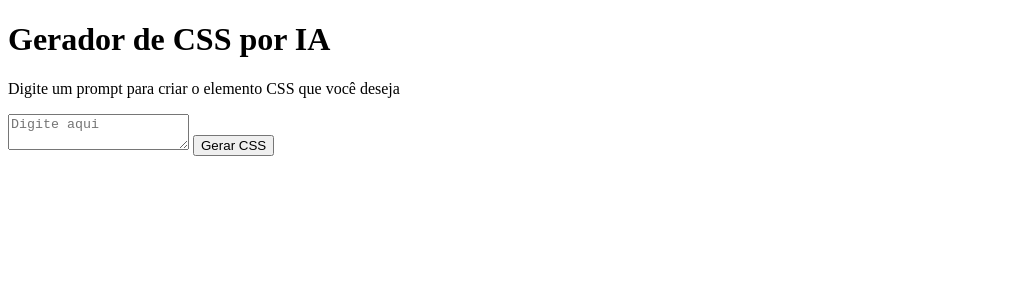
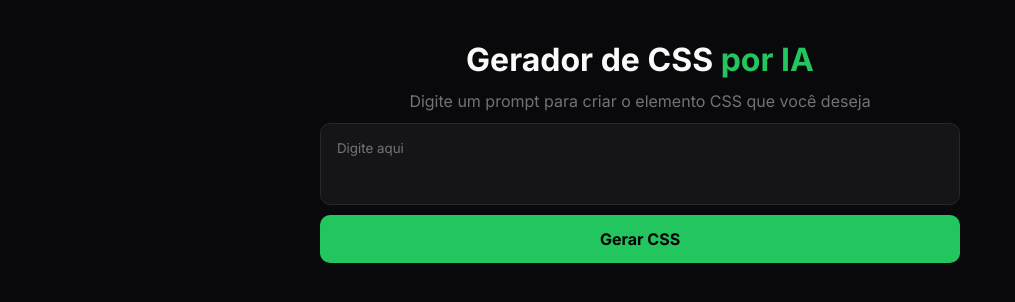
Before and after one commit to Guilh3rme-August0-bs/Gerador-de-CSS-por-IA, a plain HTML site: page index.html in a window 1280 px wide. Shown: the whole page, without its empty margins (0-1015 px from the left). Drawn offline with Linux system fonts and the light colour scheme.

Commit message:
Foi iniciada a construção da função de criar o script ao clicar no botão

```diff
--- a/index.html
+++ b/index.html
@@ -1,16 +1,28 @@
 <!DOCTYPE html>
 <html lang="pt-br">
+
 <head>
     <meta charset="UTF-8">
     <meta name="viewport" content="width=device-width, initial-scale=1.0">
-    <title>IA CSS Generator</title>
+    <link rel="stylesheet" href="styles.css" class="rel">
+    <link rel="preconnect" href="https://fonts.googleapis.com">
+    <link rel="preconnect" href="https://fonts.gstatic.com" crossorigin>
+    <link
+        href="https://fonts.googleapis.com/css2?family=Inter:ital,opsz,wght@0,14..32,100..900;1,14..32,100..900&family=Poppins:ital,wght@0,100;0,200;0,300;0,400;0,500;0,600;0,700;0,800;0,900;1,100;1,200;1,300;1,400;1,500;1,600;1,700;1,800;1,900&family=Roboto:ital,wght@0,100..900;1,100..900&display=swap"
+        rel="stylesheet">
+    <title>AI CSS Generator</title>
 </head>
+
 <body>
-    <h1>Gerador de CSS por IA</h1>
+    <h1>Gerador de CSS <span>por IA</span></h1>
 
     <p>Digite um prompt para criar o elemento CSS que você deseja</p>
 
-    <textarea placeholder="Digite aqui"></textarea>
-    <button>Gerar CSS</button>
+    <textarea rows="3" placeholder="Digite aqui"></textarea>
+    <button id="botao">Gerar CSS</button>
+
+    <script src="script.js"></script>
+
 </body>
+
 </html>
--- /dev/null
+++ b/script.js
@@ -0,0 +1,16 @@
+
+// Algoritmo Receita do Bolo
+// Lógica de Programação - Fazer o bolo
+
+// Algoritmo
+
+// [x] Saber quem é o botão
+// [ ] Saber quando o botão foi clicado
+// [ ] Saber quem é o textarea
+// [ ] Pegar o que tem dentro dele
+// [ ] Enviar para a IA
+// [ ] Pegar a resposta da IA e colocar na tela
+
+let botao = document.getElementById('botao')
+
+botao.addEventListener('click', function() {})
--- a/styles.css
+++ b/styles.css
@@ -0,0 +1,55 @@
+* {
+    margin: 0;
+    padding: 0;
+    box-sizing: border-box;
+    font-family: "Inter", sans-serif;
+}
+
+body {
+    background: #09090b;
+    color: #e4e4e7;
+    padding: 40px;
+    display: flex;
+    flex-direction: column; /*itens um abaixo do outro */
+    align-items: center; /* texto centralizado */
+}
+
+h1 {
+    font-size: 32px;
+    color: #fafafa;
+    font-weight: bold;
+}
+
+span {
+    color: #22c55e;
+}
+
+p {
+    color: #71717a;
+    margin: 12px;
+}
+
+textarea {
+    resize: none;  /* textarea sem redimensionamento */
+    width: 100%;
+    max-width: 640px;
+    padding: 16px;
+    border: 1px solid #27272a;
+    border-radius: 10px;
+    background: #141419;
+    color: #fafafa;
+    outline: none  /* desativar linha de destaque externa do textarea */
+}
+
+button {
+    width: 100%;
+    max-width: 640px;
+    background: #22c55e;
+    font-size: 16px;
+    font-weight: bold;
+    border-radius: 10px;
+    border: none;
+    padding: 14px;
+    cursor: pointer;
+    margin-top: 10px;
+}
```
